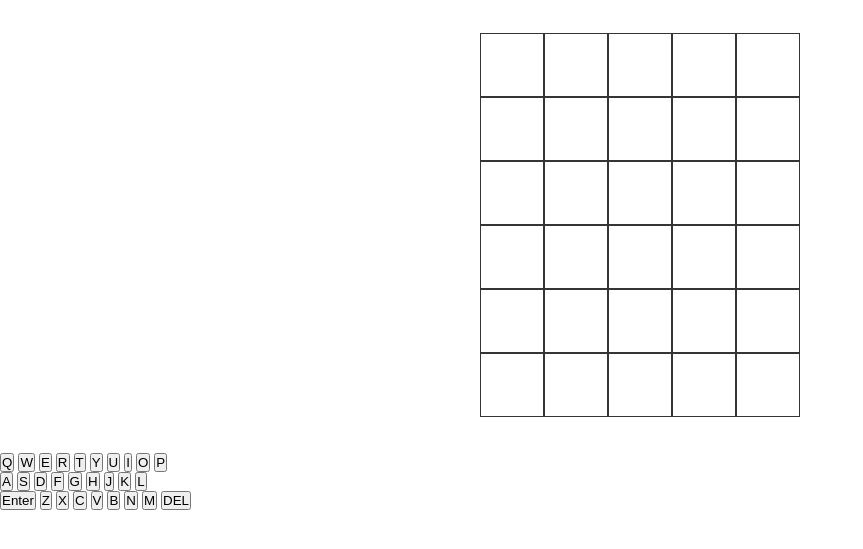
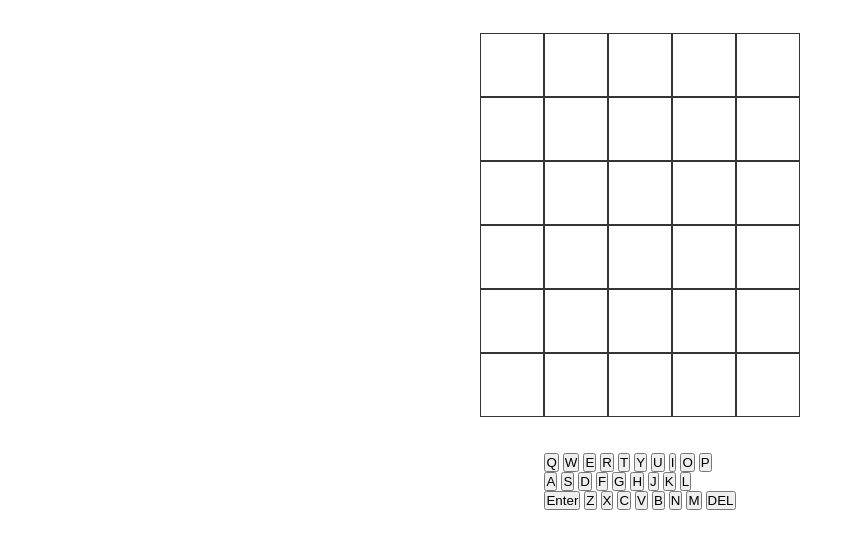
Before and after one commit to witseie-elen4010/2022-group-lab-015, a website: page views/gameplay/play.html in a window 1280 px wide. Shown: the part 59-608 px from the top of the page, without its empty margins (0-863 px from the left). Drawn offline with Linux system fonts and the light colour scheme; files that its build step writes are made by us from their sources.

Commit message:
Centered keyboard

```diff
--- a/public/css/gameBoard.css
+++ b/public/css/gameBoard.css
@@ -30,3 +30,14 @@ flex-direction: row;
     width: 4em;
     height: 4em;
 }
+
+.keyboard {
+    width: 100%;
+}
+
+.keyboard-container {
+    width: 100%;
+    display: flex;
+    flex-direction: column;
+    align-items: center;
+}
```
